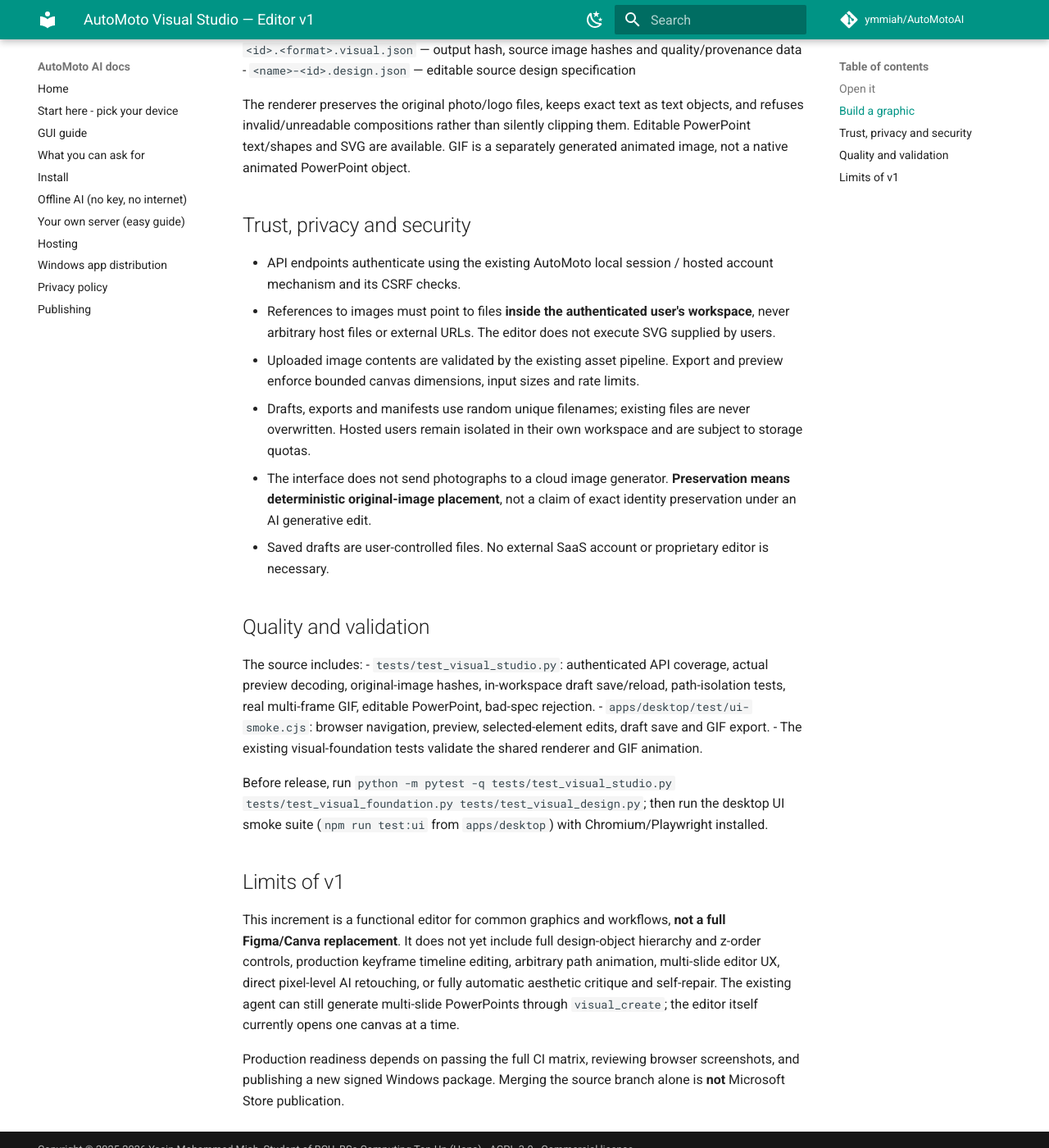
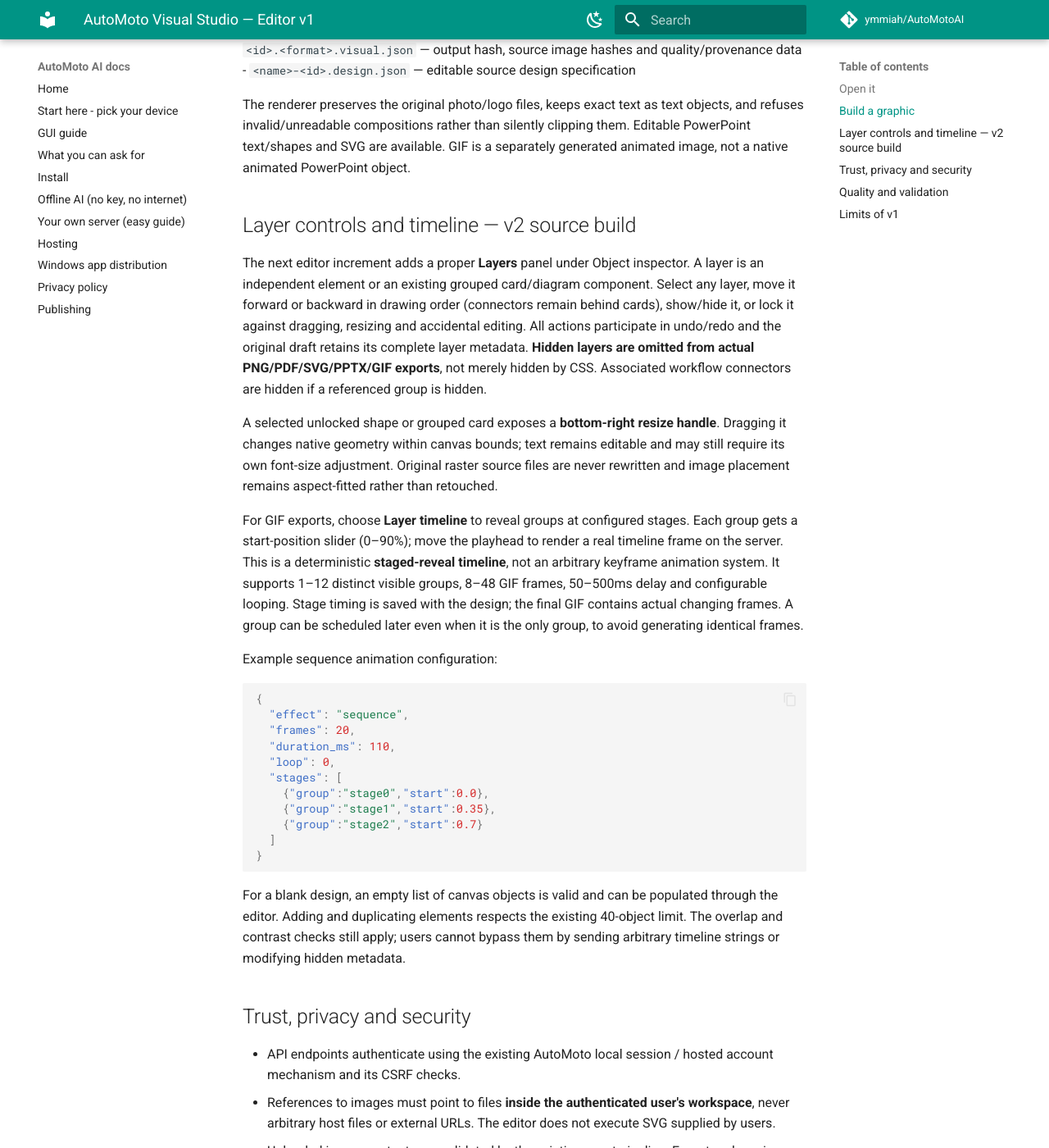
Before and after one commit to ymmiah/AutoMotoAI, an MkDocs documentation site: the page built from docs/VISUAL-STUDIO.md, in a window 1280 px wide and 1400 px high, scrolled down 973 px. Shown: the whole window at 82% size. Built offline with MkDocs 1.6.1 and Material for MkDocs 9.7.7, drawn with Linux system fonts in a browser that asks for light colours; comment, search, counter and statistics services are not loaded.

Commit message:
Document layer panel, grouped resize, GIF timeline and source-preservation semantics

````diff
--- a/docs/VISUAL-STUDIO.md
+++ b/docs/VISUAL-STUDIO.md
@@ -27,6 +27,32 @@
 
 The renderer preserves the original photo/logo files, keeps exact text as text objects, and refuses invalid/unreadable compositions rather than silently clipping them. Editable PowerPoint text/shapes and SVG are available. GIF is a separately generated animated image, not a native animated PowerPoint object.
 
+## Layer controls and timeline — v2 source build
+
+The next editor increment adds a proper **Layers** panel under Object inspector. A layer is an independent element or an existing grouped card/diagram component. Select any layer, move it forward or backward in drawing order (connectors remain behind cards), show/hide it, or lock it against dragging, resizing and accidental editing. All actions participate in undo/redo and the original draft retains its complete layer metadata. **Hidden layers are omitted from actual PNG/PDF/SVG/PPTX/GIF exports**, not merely hidden by CSS. Associated workflow connectors are hidden if a referenced group is hidden.
+
+A selected unlocked shape or grouped card exposes a **bottom-right resize handle**. Dragging it changes native geometry within canvas bounds; text remains editable and may still require its own font-size adjustment. Original raster source files are never rewritten and image placement remains aspect-fitted rather than retouched.
+
+For GIF exports, choose **Layer timeline** to reveal groups at configured stages. Each group gets a start-position slider (0–90%); move the playhead to render a real timeline frame on the server. This is a deterministic **staged-reveal timeline**, not an arbitrary keyframe animation system. It supports 1–12 distinct visible groups, 8–48 GIF frames, 50–500ms delay and configurable looping. Stage timing is saved with the design; the final GIF contains actual changing frames. A group can be scheduled later even when it is the only group, to avoid generating identical frames.
+
+Example sequence animation configuration:
+
+```json
+{
+  "effect": "sequence",
+  "frames": 20,
+  "duration_ms": 110,
+  "loop": 0,
+  "stages": [
+    {"group":"stage0","start":0.0},
+    {"group":"stage1","start":0.35},
+    {"group":"stage2","start":0.7}
+  ]
+}
+```
+
+For a blank design, an empty list of canvas objects is valid and can be populated through the editor. Adding and duplicating elements respects the existing 40-object limit. The overlap and contrast checks still apply; users cannot bypass them by sending arbitrary timeline strings or modifying hidden metadata.
+
 ## Trust, privacy and security
 
 - API endpoints authenticate using the existing AutoMoto local session / hosted account mechanism and its CSRF checks.
````
